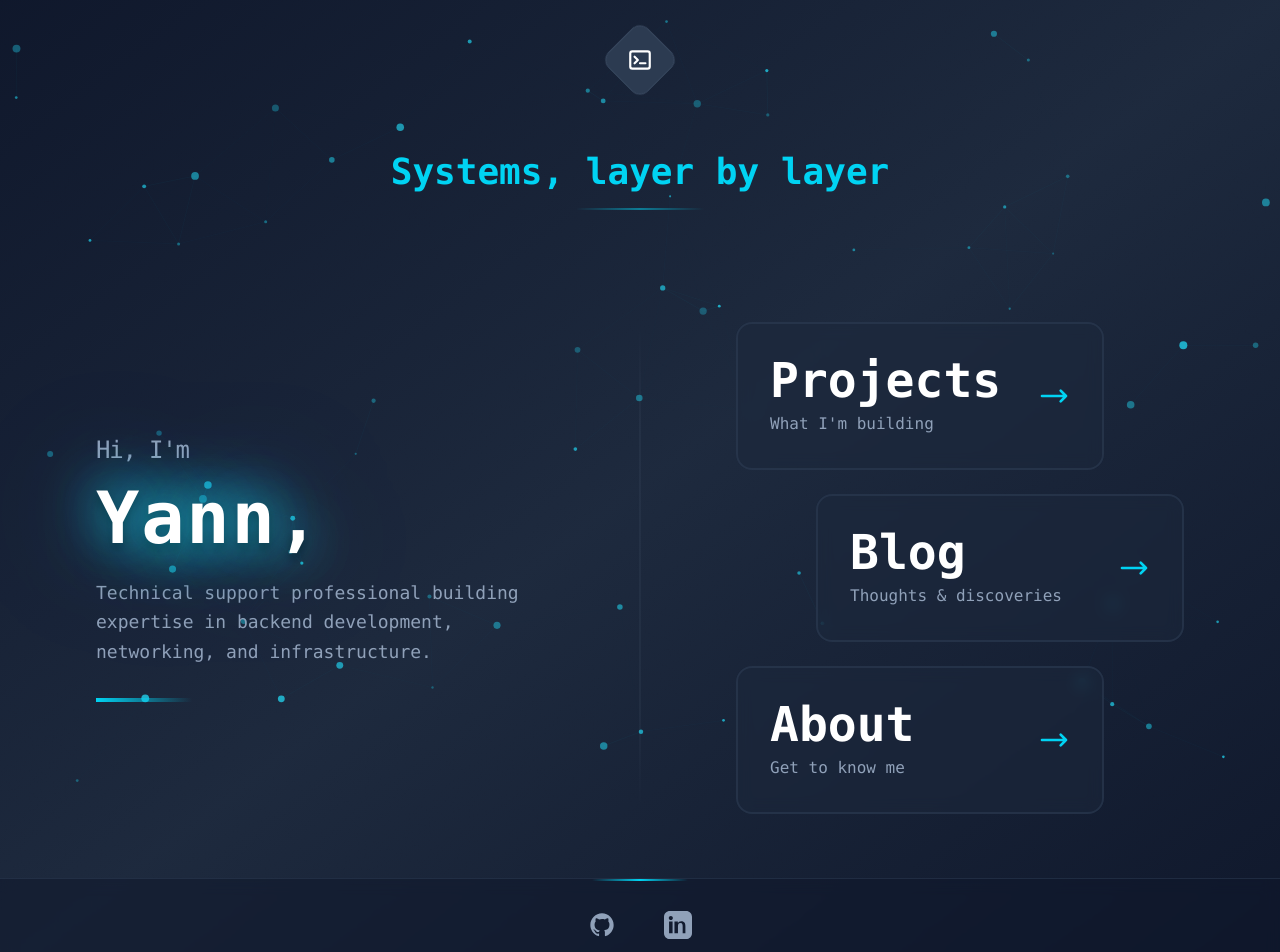
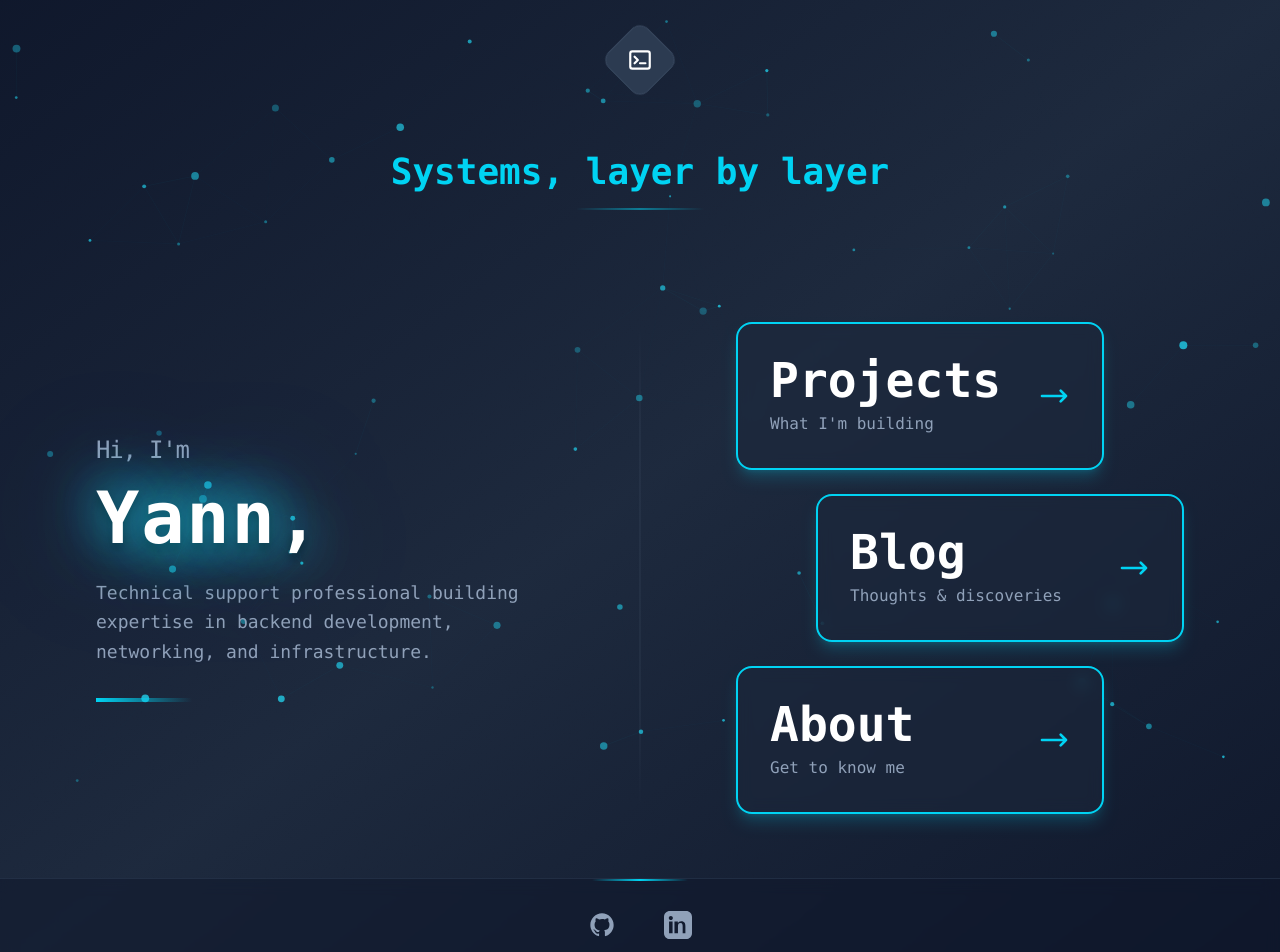
Before and after one commit to yanntroadec/personal-website, a Next.js app: page / in a window 1280 px wide. Shown: the top 952 px of the page. Built offline with nearby package versions, Linux system fonts and the light colour scheme.

Commit message:
feat: add cyan border to home navigation cards

```diff
--- a/app/page.tsx
+++ b/app/page.tsx
@@ -90,7 +90,7 @@ export default function Home() {
             {/* Projects navigation card - Left aligned */}
             <div className="md:mr-20">
               <Link href="/projects" className="group relative block w-full">
-                <div className="relative bg-slate-800/50 backdrop-blur-sm border-2 border-slate-700/50 rounded-2xl p-8 transition-all duration-300 hover:border-cyan-400 hover:shadow-2xl hover:shadow-cyan-400/20 hover:-translate-y-1">
+                <div className="relative bg-slate-800/50 backdrop-blur-sm border-2 border-cyan-400 rounded-2xl p-8 transition-all duration-300 hover:border-cyan-300 shadow-lg shadow-cyan-400/20 hover:shadow-2xl hover:shadow-cyan-400/30 hover:-translate-y-1">
                   {/* Hover glow effect */}
                   <div className="absolute inset-0 bg-gradient-to-br from-cyan-400/0 via-cyan-400/5 to-cyan-400/0 opacity-0 group-hover:opacity-100 transition-opacity duration-300 rounded-2xl pointer-events-none"></div>
 
@@ -133,7 +133,7 @@ export default function Home() {
             {/* Blog navigation card - Right aligned */}
             <div className="md:ml-20">
               <Link href="/blog" className="group relative block w-full">
-                <div className="relative bg-slate-800/50 backdrop-blur-sm border-2 border-slate-700/50 rounded-2xl p-8 transition-all duration-300 hover:border-cyan-400 hover:shadow-2xl hover:shadow-cyan-400/20 hover:-translate-y-1">
+                <div className="relative bg-slate-800/50 backdrop-blur-sm border-2 border-cyan-400 rounded-2xl p-8 transition-all duration-300 hover:border-cyan-300 shadow-lg shadow-cyan-400/20 hover:shadow-2xl hover:shadow-cyan-400/30 hover:-translate-y-1">
                   {/* Hover glow effect */}
                   <div className="absolute inset-0 bg-gradient-to-br from-cyan-400/0 via-cyan-400/5 to-cyan-400/0 opacity-0 group-hover:opacity-100 transition-opacity duration-300 rounded-2xl pointer-events-none"></div>
 
@@ -176,7 +176,7 @@ export default function Home() {
             {/* About navigation card - Left aligned */}
             <div className="md:mr-20">
               <Link href="/about" className="group relative block w-full">
-                <div className="relative bg-slate-800/50 backdrop-blur-sm border-2 border-slate-700/50 rounded-2xl p-8 transition-all duration-300 hover:border-cyan-400 hover:shadow-2xl hover:shadow-cyan-400/20 hover:-translate-y-1">
+                <div className="relative bg-slate-800/50 backdrop-blur-sm border-2 border-cyan-400 rounded-2xl p-8 transition-all duration-300 hover:border-cyan-300 shadow-lg shadow-cyan-400/20 hover:shadow-2xl hover:shadow-cyan-400/30 hover:-translate-y-1">
                   {/* Hover glow effect */}
                   <div className="absolute inset-0 bg-gradient-to-br from-cyan-400/0 via-cyan-400/5 to-cyan-400/0 opacity-0 group-hover:opacity-100 transition-opacity duration-300 rounded-2xl pointer-events-none"></div>
 
```
